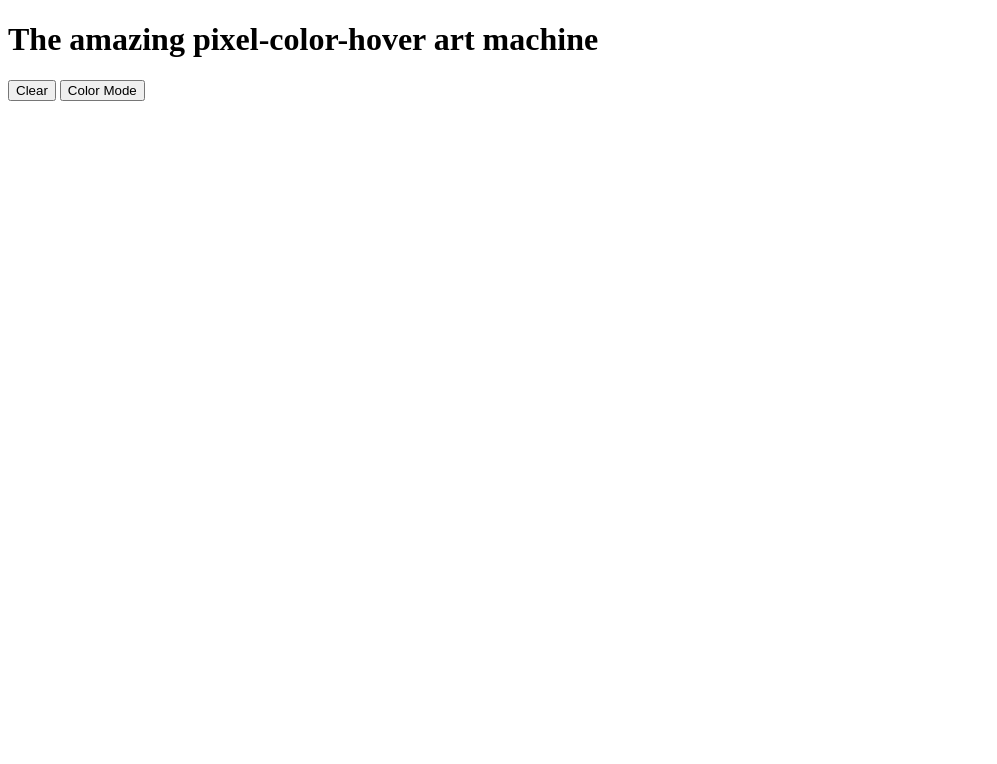
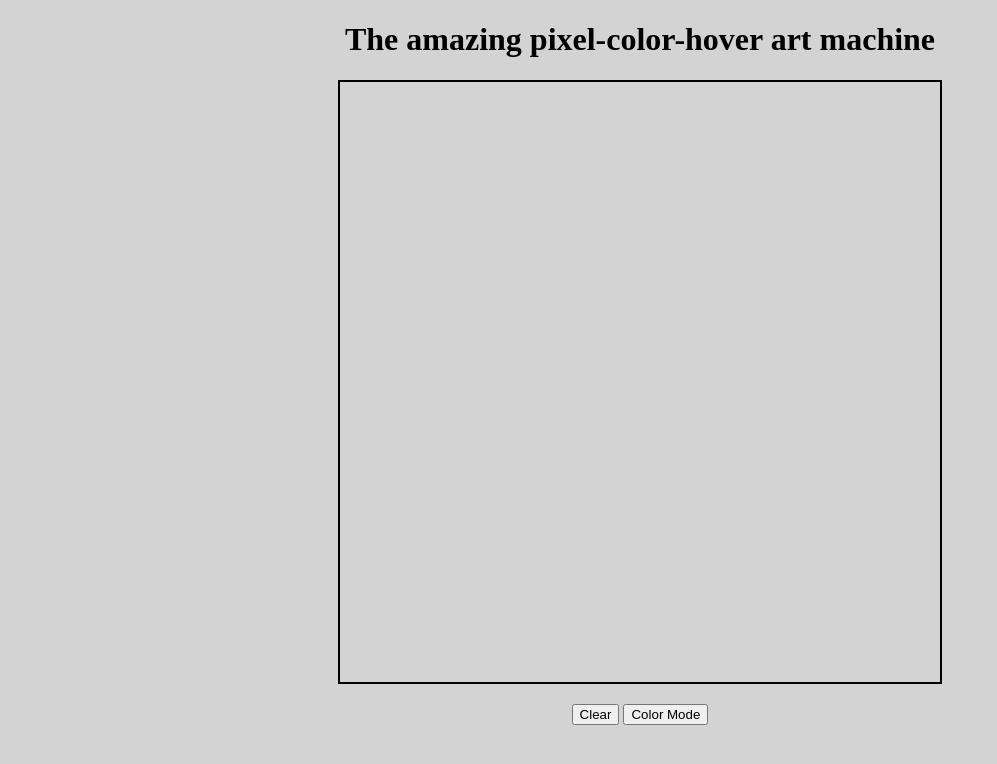
Before and after one commit to AkinAD/etch-a-sketch-1, a plain HTML site: page index.html in a window 1280 px wide. Shown: the whole page, without its empty margins (0-997 px from the left). Drawn offline with Linux system fonts and the light colour scheme.

Commit message:
Add class to buttons in index.html & center/size grid container

```diff
--- a/index.html
+++ b/index.html
@@ -13,8 +13,8 @@
     <div class="grid-container">
       <!-- Div will fill with square divs in a grid to create the canvas -->
     </div>
-    <button type="button" name="button">Clear</button>
-    <button type="button" name="button">Color Mode</button>
+    <button class="btn" type="button"> Clear </button>
+    <button class="btn" type="button"> Color Mode </button>
   </body>
 
   </html>
--- a/main.css
+++ b/main.css
@@ -1,3 +1,16 @@
 /*
   Main style sheet
 */
+
+body {
+  text-align: center;
+  background: lightgrey;
+  box-sizing: border-box;
+}
+
+.grid-container {
+  border: 2px solid black;
+  height: 600px;
+  width: 600px;
+  margin: 20px auto;
+}
```
